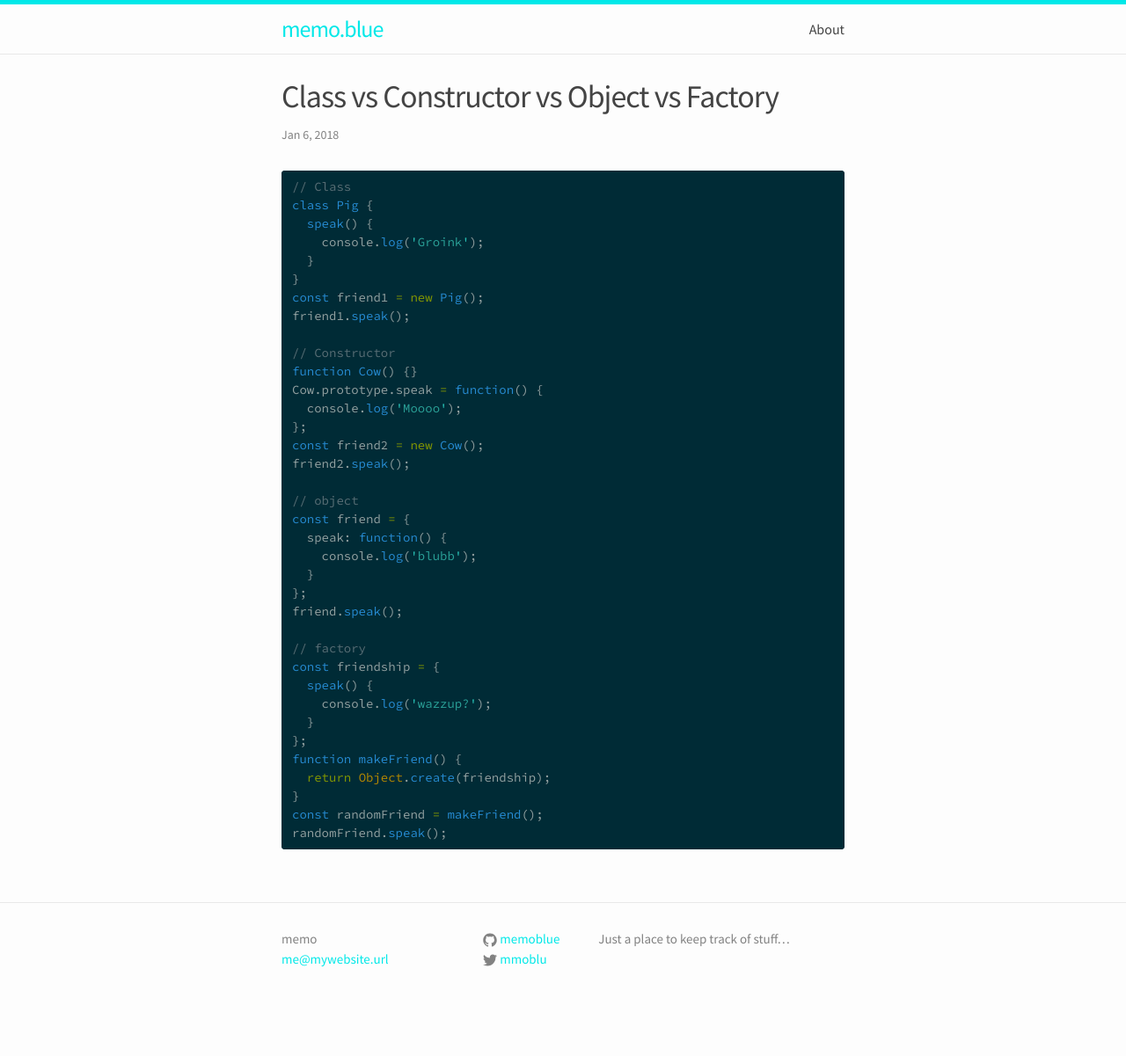
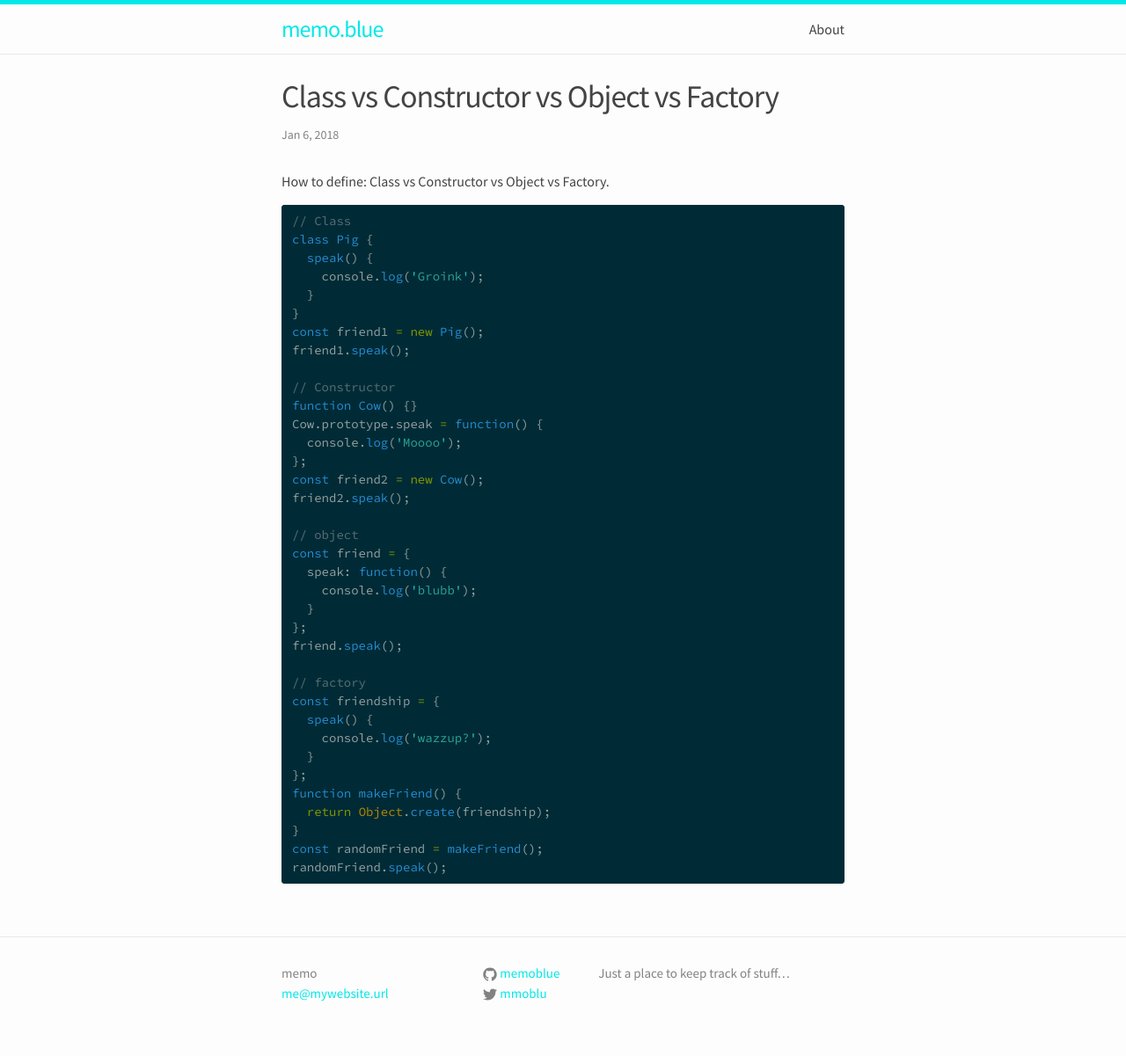
Before and after one commit to memoblue/memoblue.github.io, a Jekyll site: the page built from _posts/2018-01-06-Class-Constructor-Object-Factory.md, in a window 1280 px wide. Shown: the whole page at 88% size. Built offline with Jekyll 4.4.1, drawn with Linux system fonts in a browser that asks for light colours; before the commit the page ends 1162 px from its top, so only the background shows below that.

Commit message:
add intro text so it doesn't break excerpt format on index page

````diff
--- a/_posts/2018-01-06-Class-Constructor-Object-Factory.md
+++ b/_posts/2018-01-06-Class-Constructor-Object-Factory.md
@@ -4,6 +4,8 @@ title:  "Class vs Constructor vs Object vs Factory"
 date:   2018-01-06 18:44:22 -08:00
 tags: ['Coding','JavaScript']
 ---
+
+How to define: Class vs Constructor vs Object vs Factory.
 
 ```js
 // Class
````
